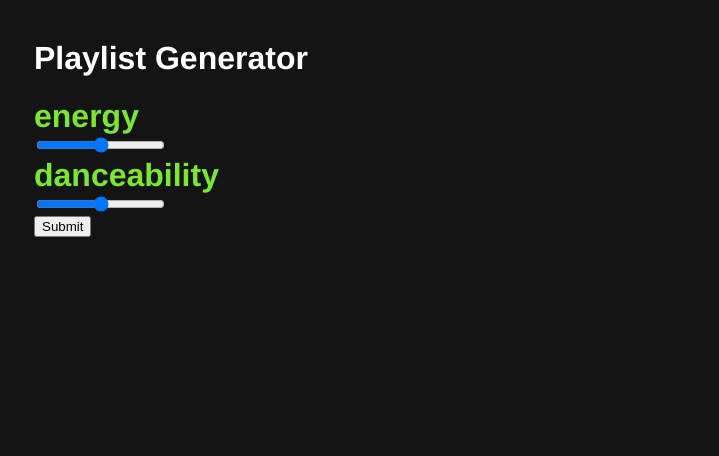
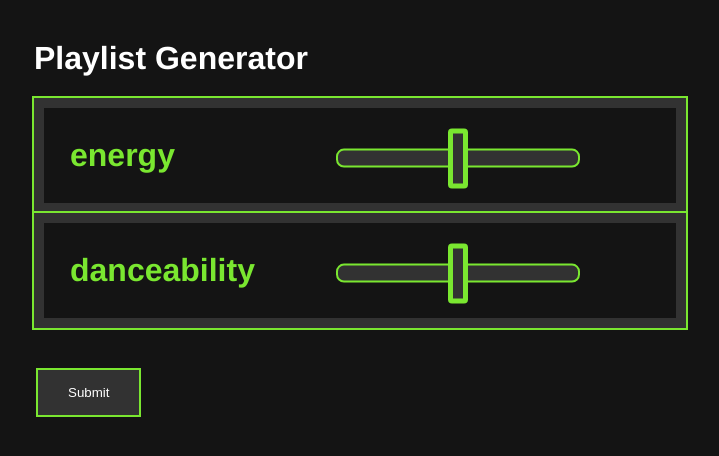
Before and after one commit to xlab-classes/cse442-spring2022-team-seashell-anatomy, a Flask app: page /playlist_gen in a window 1280 px wide. Shown: the part 58-514 px from the top of the page, without its empty margins (6-725 px from the left). Run offline with Flask 2, Linux system fonts and the light colour scheme.

Commit message:
Redesigned form front-end #35

```diff
--- a/static/css/style.css
+++ b/static/css/style.css
@@ -223,3 +223,71 @@ button {
 button:hover {
     cursor: pointer;
 }
+
+.slider {
+  -webkit-appearance: none;
+  width: 100%;
+  height: 15px;
+  background: var(--fg-black);
+  outline: none;
+  border: 2px solid var(--text-green);
+  border-radius: 8px;
+}
+
+
+/* for chrome/safari */
+.slider::-webkit-slider-thumb {
+  -webkit-appearance: none;
+  appearance: none;
+  width: 20px;
+  height: 60px;
+  background: var(--fg-black);
+  cursor: pointer;
+  border: 5px solid var(--text-green);
+  border-radius: 4px;
+}
+
+/* for firefox */
+.slider::-moz-range-thumb {
+  width: 20px;
+  height: 60px;
+  background: var(--fg-black);
+  cursor: pointer;
+  border: 5px solid var(--text-green);
+  border-radius: 4px;
+}
+
+.parentform {
+  border: 10px solid var(--fg-black);
+  outline: 2px solid var(--text-green);
+  position: relative;
+  width: 50%;
+  padding: 1rem 1rem;
+}
+.childform {
+  display: inline-block;
+  padding: 10px 10px;
+  vertical-align: middle;
+  width: 40%;
+  top: 50%;
+  margin: 0;
+}
+.formtext {
+  -ms-transform: translateY(0%);
+  transform: translateY(0%);
+}
+
+.formbar {
+  -ms-transform: translateY(20%);
+  transform: translateY(20%);
+}
+
+.submitbutton {
+  background-color: var(--fg-black);
+  border: 2px solid var(--text-green);
+  color: #fff;
+  padding: 15px 30px;
+  text-decoration: none;
+  margin: 4px 2px;
+  cursor: pointer;
+}
--- a/templates/playlist_gen.html
+++ b/templates/playlist_gen.html
@@ -6,16 +6,25 @@
     <h1>Playlist Generator</h1>
     <form action="/generate" method="GET">
         {% for category in categories %}
+	<div class="greenborder">
+	<div class="parentform">
+	    <div class="formtext childform">
             <h2 class="category-header">{{ category.name }}</h2>
-            <input type="range" id="{{ option }}"
+	    </div>
+	    <div class="formbar childform">
+	    <input type="range" id="{{ option }}"
                    name="{{ category.name }}"
                    min="{{ category.min }}"
                    max="{{ category.max }}"
-                   step={{ category.step }}>
+                   step={{ category.step }}
+		   class="slider">
 
             <label for="{{ option }}">{{ option }}</label><br>
+	    </div>
+	</div>
+	</div>
         {% endfor %}
-
-        <input type="submit" value="Submit">
+	<br><br>
+        <input class="submitbutton" type="submit" value="Submit">
     </form>
 {% endblock %}
```
